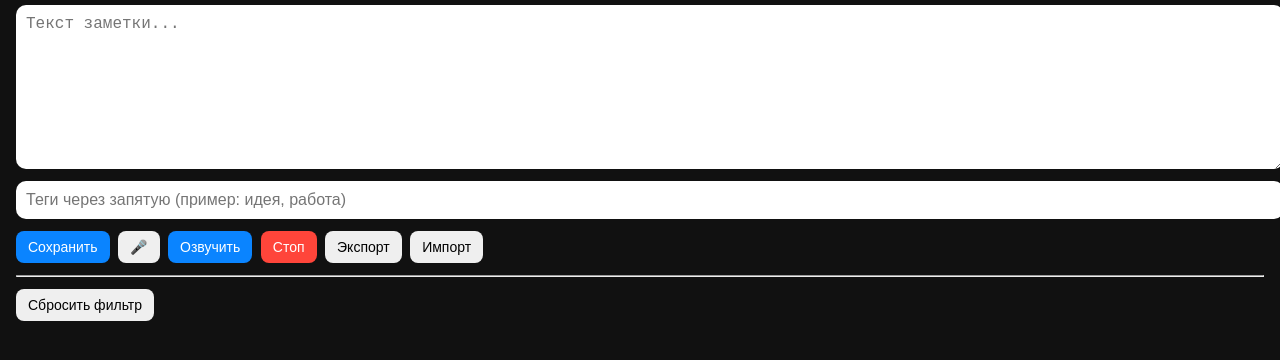
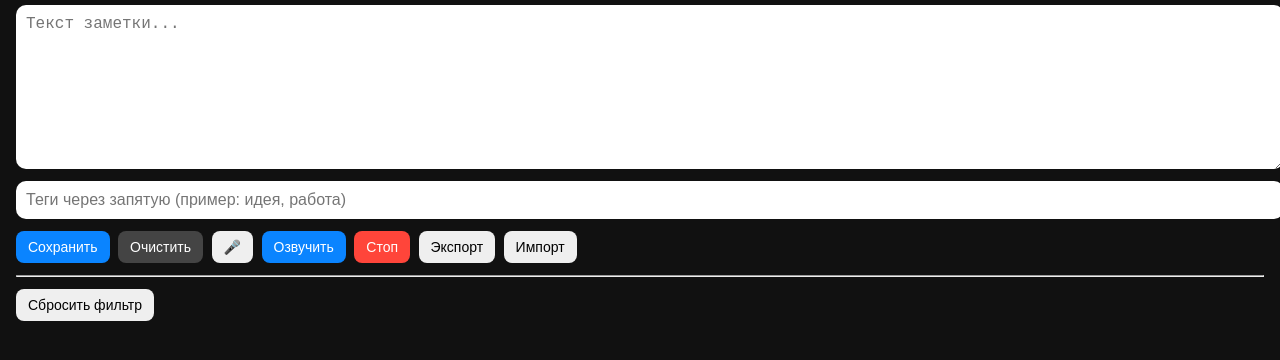
Before and after one commit to ksergv/mynote-pwa, a plain HTML site: page index.html in a window 1280 px wide. Shown: the part 126-486 px from the top of the page. Drawn offline with Linux system fonts and the light colour scheme.

Commit message:
сlear butoon added

```diff
--- a/index.html
+++ b/index.html
@@ -42,6 +42,10 @@ button {
   font-size: 14px;
   cursor: pointer;
 }
+button.clear {
+  background:#444;
+  color:white;
+}
 .primary { background: #0a84ff; color: white; }
 .stop { background: #ff453a; color: white; }
 .tag {
@@ -80,6 +84,7 @@ small { opacity:0.6; }
 
 <div>
   <button class="primary" onclick="saveNote()">Сохранить</button>
+  <button class="clear" onclick="clearForm()">Очистить</button>
   <button onclick="startDictation()">🎤</button>
   <button class="primary" onclick="speakCurrent()">Озвучить</button>
   <button class="stop" onclick="stopSpeech()">Стоп</button>
@@ -243,6 +248,12 @@ function clearFilter() {
   loadNotes();
 }
 
+function clearForm() {
+  document.getElementById("title").value = "";
+  document.getElementById("content").value = "";
+  document.getElementById("tags").value = "";
+  editingId = null;
+}
 // ---------------- Speech (TTS) ----------------
 
 function speakCurrent() {
```
